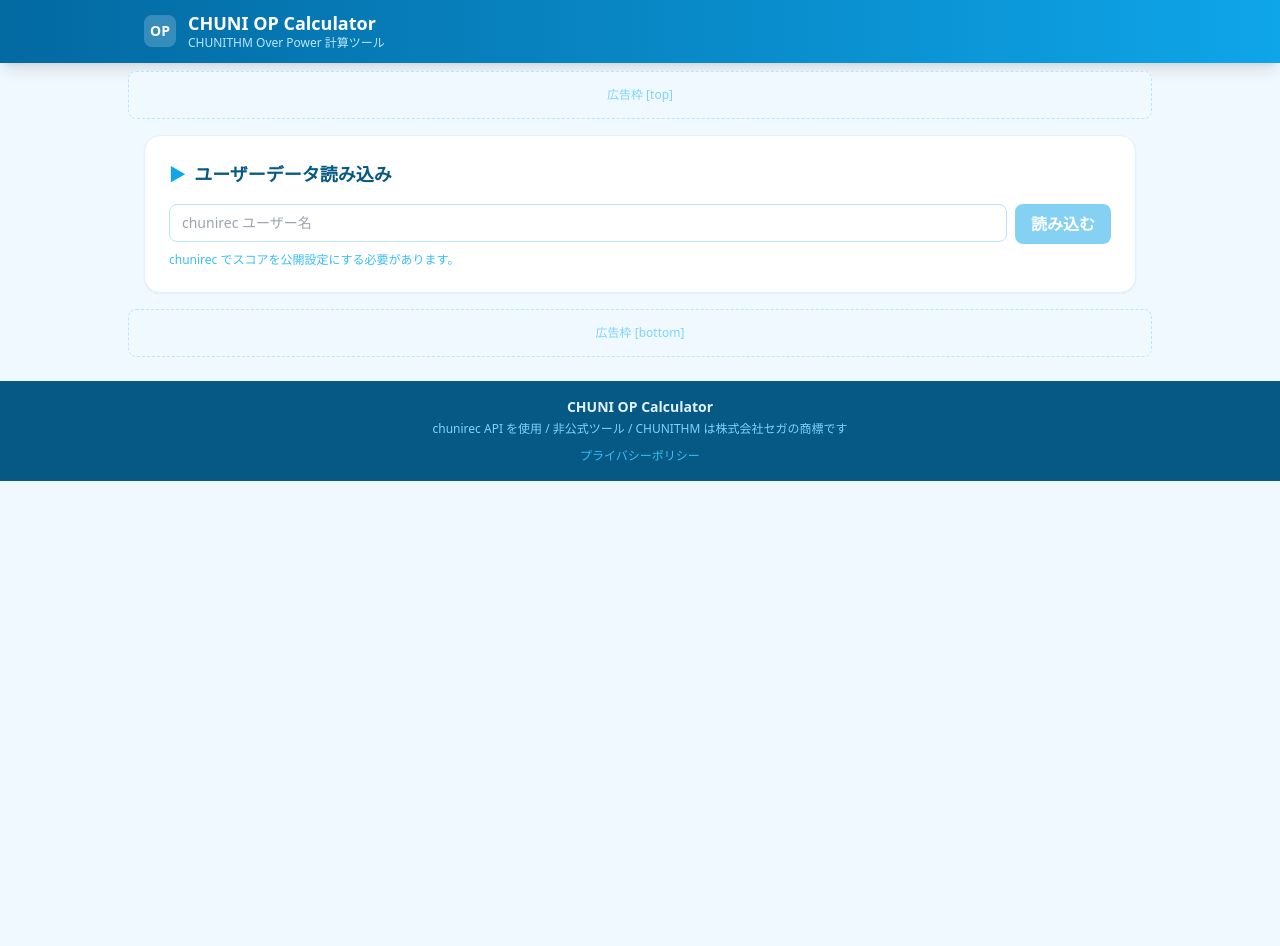
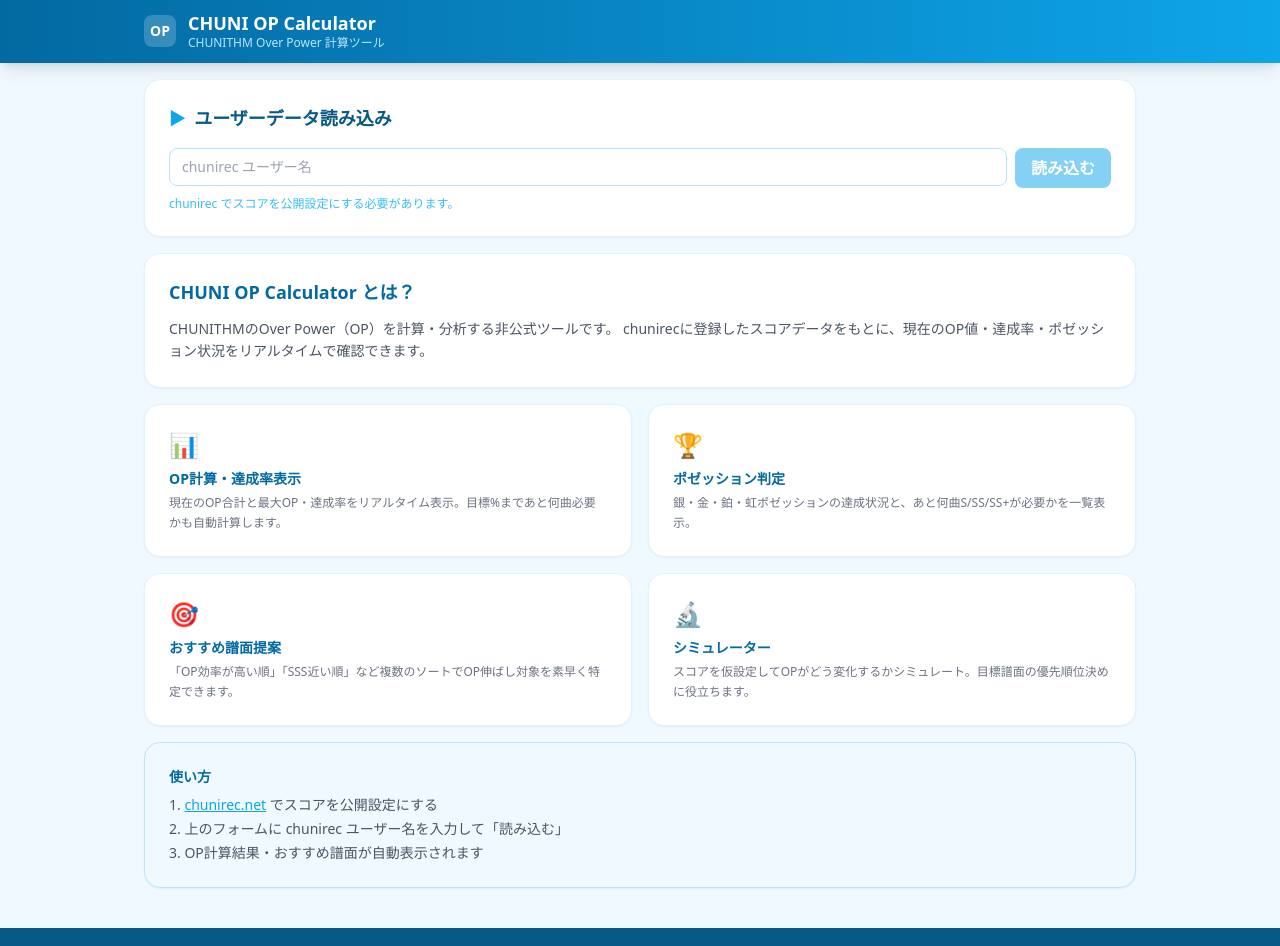
Before and after one commit to runomaru256/chunithm-op-calculator, a Next.js app: page / in a window 1280 px wide. Shown: the top 946 px of the page. Before the commit the page ends 800 px from the top, so only its background shows below. Built offline with nearby package versions, Linux system fonts and the light colour scheme.

Commit message:
ランディングページのコンテンツ追加・広告配置を修正

```diff
--- a/src/app/page.tsx
+++ b/src/app/page.tsx
@@ -15,6 +15,44 @@
 import OPHistory from '@/components/OPHistory';
 import AdSlot from '@/components/AdSlot';
 
+function LandingContent() {
+  return (
+    <div className="space-y-4">
+      <div className="card">
+        <h2 className="text-lg font-bold text-sky-700 mb-3">CHUNI OP Calculator とは？</h2>
+        <p className="text-sm text-gray-600 leading-relaxed">
+          CHUNITHMのOver Power（OP）を計算・分析する非公式ツールです。
+          chunirecに登録したスコアデータをもとに、現在のOP値・達成率・ポゼッション状況をリアルタイムで確認できます。
+        </p>
+      </div>
+
+      <div className="grid grid-cols-1 md:grid-cols-2 gap-4">
+        {[
+          { icon: '📊', title: 'OP計算・達成率表示', desc: '現在のOP合計と最大OP・達成率をリアルタイム表示。目標%まであと何曲必要かも自動計算します。' },
+          { icon: '🏆', title: 'ポゼッション判定', desc: '銀・金・鉑・虹ポゼッションの達成状況と、あと何曲S/SS/SS+が必要かを一覧表示。' },
+          { icon: '🎯', title: 'おすすめ譜面提案', desc: '「OP効率が高い順」「SSS近い順」など複数のソートでOP伸ばし対象を素早く特定できます。' },
+          { icon: '🔬', title: 'シミュレーター', desc: 'スコアを仮設定してOPがどう変化するかシミュレート。目標譜面の優先順位決めに役立ちます。' },
+        ].map(f => (
+          <div key={f.title} className="card">
+            <p className="text-2xl mb-2">{f.icon}</p>
+            <h3 className="font-bold text-sky-700 text-sm mb-1">{f.title}</h3>
+            <p className="text-xs text-gray-500 leading-relaxed">{f.desc}</p>
+          </div>
+        ))}
+      </div>
+
+      <div className="card bg-sky-50 border border-sky-200">
+        <h3 className="font-bold text-sky-700 text-sm mb-2">使い方</h3>
+        <ol className="text-sm text-gray-600 space-y-1 list-decimal list-inside">
+          <li><a href="https://chunirec.net" target="_blank" rel="noopener noreferrer" className="text-sky-500 underline">chunirec.net</a> でスコアを公開設定にする</li>
+          <li>上のフォームに chunirec ユーザー名を入力して「読み込む」</li>
+          <li>OP計算結果・おすすめ譜面が自動表示されます</li>
+        </ol>
+      </div>
+    </div>
+  );
+}
+
 export default function Home() {
   const charts = useStore(s => s.charts);
   const hasData = charts.length > 0;
@@ -23,13 +61,14 @@
     <div className="min-h-screen bg-sky-50">
       <Header />
 
-      <AdSlot slot="top" className="max-w-5xl mx-auto px-4 mt-2" />
-
       <main className="max-w-5xl mx-auto px-4 py-4 space-y-4">
         <UserInput />
 
+        {!hasData && <LandingContent />}
+
         {hasData && (
           <>
+            <AdSlot slot="top" />
             <OPSummary />
             <GoalSection />
             <PossessionStatus />
@@ -45,11 +84,11 @@
             <OPBreakdown />
             <Simulator />
             <OPHistory />
+
+            <AdSlot slot="bottom" />
           </>
         )}
       </main>
-
-      <AdSlot slot="bottom" className="max-w-5xl mx-auto px-4 mb-2" />
 
       <footer className="bg-sky-800 text-sky-100 text-center py-4 text-sm mt-6">
         <p className="font-semibold">CHUNI OP Calculator</p>
```
